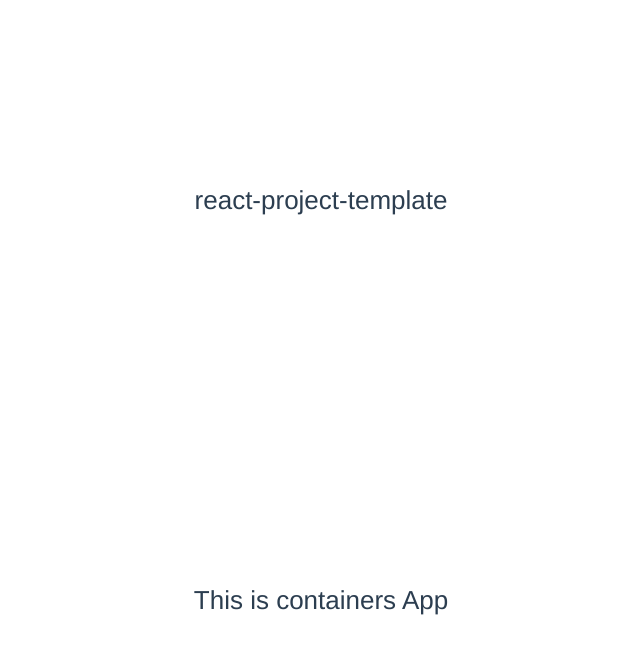
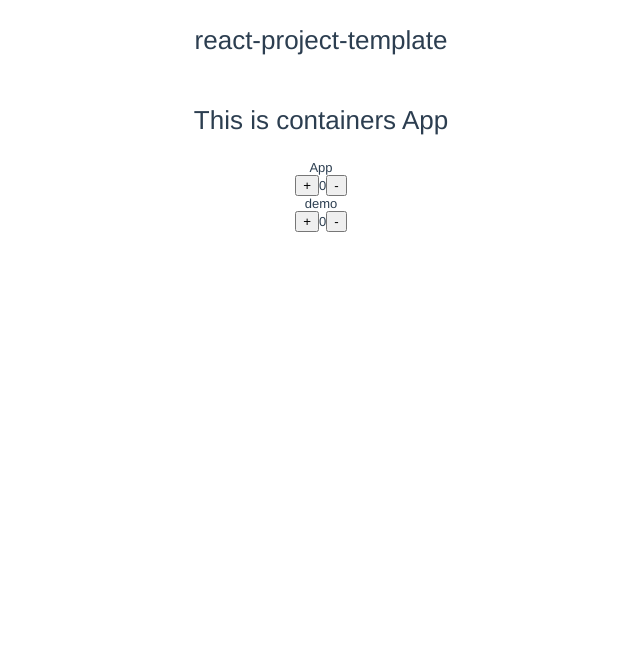
Before and after one commit to lvisei/react-project-template, a React app: page / in a window 1280 px wide. Shown: the whole page, without its empty margins (319-959 px from the left). Built offline with nearby package versions, Linux system fonts and the light colour scheme.

Commit message:
feat: add reducer hooks

```diff
--- a/src/containers/App/index.css
+++ b/src/containers/App/index.css
@@ -8,7 +8,7 @@
 }
 
 .App-header {
-  min-height: 100vh;
+  min-height: 20vh;
   display: flex;
   flex-direction: column;
   align-items: center;
--- a/src/containers/App/index.js
+++ b/src/containers/App/index.js
@@ -1,18 +1,97 @@
-import React from 'react';
+import React, { useContext, useReducer } from 'react';
+import PropTypes from 'prop-types';
 import './index.css';
 
-function App() {
+// init state
+const initialState = {
+  count: 0
+};
+
+// Context
+const AppContext = React.createContext();
+const AppReducer = (state, action) => {
+  switch (action.type) {
+    case 'count.add':
+      return { ...state, count: state.count + 1 };
+    case 'count.reduce':
+      return { ...state, count: state.count - 1 };
+    default:
+      return state;
+  }
+};
+
+// Provider
+const AppProvider = props => {
+  let [state, dispatch] = useReducer(AppReducer, initialState);
+  return <AppContext.Provider value={{ state, dispatch }}>{props.children}</AppContext.Provider>;
+};
+
+AppProvider.propTypes = {
+  children: PropTypes.element.isRequired
+};
+
+function AppContainer() {
+  const { state, dispatch } = useContext(AppContext);
   return (
     <div className="App">
       <header className="App-header">
         <p>react-project-template</p>
         <p>This is containers App</p>
-        {/* <a className="App-link" href="https://reactjs.org" target="_blank" rel="noopener noreferrer">
-          Learn React
-        </a> */}
       </header>
+      <div className="App-container">
+        <p>App</p>
+        <button
+          onClick={() => {
+            dispatch({ type: 'count.add' });
+          }}
+        >
+          +
+        </button>
+        <span>{state.count}</span>
+        <button
+          onClick={() => {
+            dispatch({ type: 'count.reduce' });
+          }}
+        >
+          -
+        </button>
+        <Demo />
+      </div>
     </div>
   );
 }
 
+function Demo() {
+  const { state, dispatch } = useContext(AppContext);
+  // console.log('demo');
+  return (
+    <div className="demo">
+      <p>demo</p>
+      <button
+        onClick={() => {
+          dispatch({ type: 'count.add' });
+        }}
+      >
+        +
+      </button>
+      <span>{state.count}</span>
+      <button
+        onClick={() => {
+          dispatch({ type: 'count.reduce' });
+        }}
+      >
+        -
+      </button>
+    </div>
+  );
+}
+
+function App() {
+  return (
+    <AppProvider>
+      <AppContainer />
+    </AppProvider>
+  );
+}
+
 export default App;
```
Also changed, not shown: .eslintrc.js.
